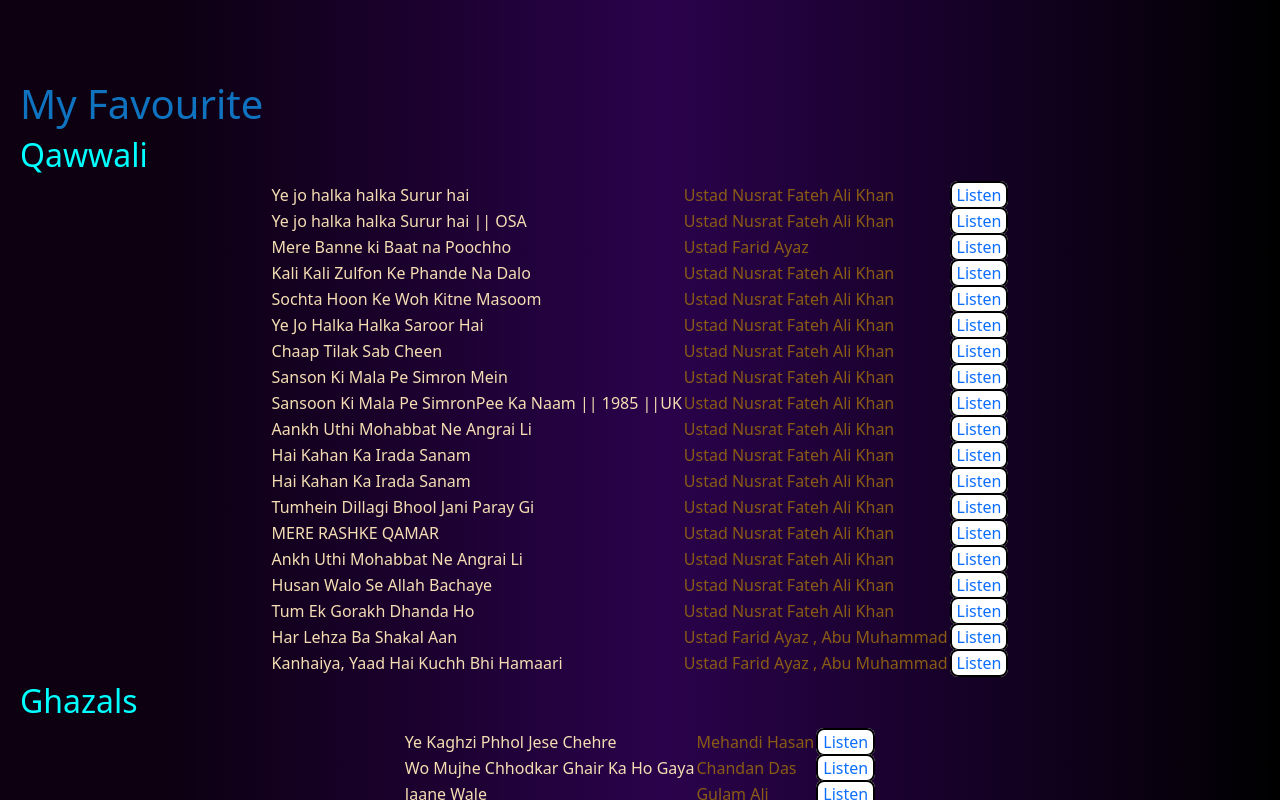
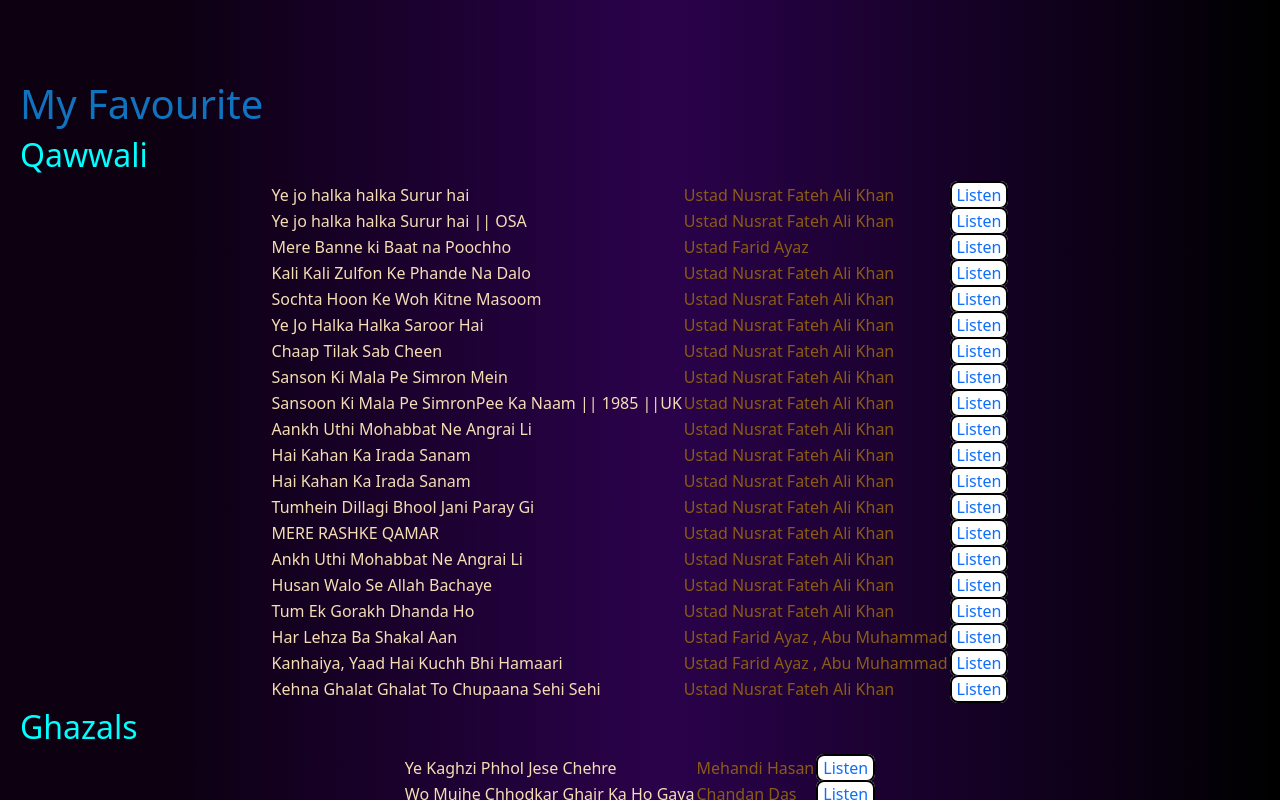
Before and after one commit to kamal-k-rajput/Portfolio, a React (Create React App) app: page /music in a window 1280 px wide. Shown: the top 800 px of the page. Built offline with nearby package versions, Linux system fonts and the light colour scheme; the HTML template or start-up script is replaced by a standard one.

Commit message:
Add new songs

```diff
--- a/src/components/Music/Qawwali.js
+++ b/src/components/Music/Qawwali.js
@@ -148,4 +148,12 @@ export const qawwali = [
     singer: `${SINGER.USTAD_FARID_AYAZ}, ${SINGER.ABU_MUHAMMAD}`,
     tags: [TAGS.KABIR],
   },
+  {
+    link: "https://www.youtube.com/watch?v=q89NdfH-P8Q",
+    title: "Kehna Ghalat Ghalat To Chupaana Sehi Sehi",
+    id: 19,
+    videoCode: "q89NdfH-P8Q",
+    singer: `${SINGER.N_F_A_K}`,
+    tags: [],
+  },
 ];
--- a/src/components/Music/data.js
+++ b/src/components/Music/data.js
@@ -7,11 +7,12 @@ import { maithili } from "./maithili";
 import { punjabi } from "./punjabi";
 import { qawwali } from "./Qawwali";
 import { uncategorised } from "./song";
+import { sufi } from "./sufi";
 
 export const songsdata = [
   { list: qawwali, title: "Qawwali" },
   { list: gazal, title: "Ghazals" },
-  // { list: qawwali, title: "Sufi" },
+  { list: sufi, title: "Sufi" },
   { list: uncategorised, title: "Un Categorised" },
   { list: bhojpuriSongs, title: "Bhojpuri songs" },
   { list: maithili, title: "Maithili songs" },
--- a/src/components/Music/kabir.js
+++ b/src/components/Music/kabir.js
@@ -17,9 +17,25 @@ export const kabir = [
   {
     link: "https://www.youtube.com/watch?v=Ybayv7RvCXg",
     title: "Maula Maula Laakh Pukaare' & 'Bhala Hua Mori Gagri Phooti",
-    id: 19,
+    id: 3,
     videoCode: "Ybayv7RvCXg",
     singer: `${SINGER.USTAD_FARID_AYAZ}, ${SINGER.ABU_MUHAMMAD}`,
     tags: [TAGS.KABIR, TAGS.SUFI],
   },
+  {
+    link: "https://www.youtube.com/watch?v=QQt791hZ6wQ",
+    title: "Khabare Tahaiyure Ishq Sun ",
+    id: 4,
+    videoCode: "Ybayv7RvCXg",
+    singer: `${SINGER.USTAD_FARID_AYAZ}, ${SINGER.ABU_MUHAMMAD}`,
+    tags: [TAGS.KABIR, TAGS.SUFI],
+  },
+  {
+    link: "https://www.youtube.com/watch?v=41mVB-WAh_c",
+    title: "Main Nijaam Se Naina",
+    id: 5,
+    videoCode: "41mVB-WAh_c",
+    singer: `${SINGER.USTAD_FARID_AYAZ}, ${SINGER.ABU_MUHAMMAD}`,
+    tags: [TAGS.KABIR, TAGS.SUFI],
+  },
 ];
--- a/src/components/Music/sufi.js
+++ b/src/components/Music/sufi.js
@@ -1,8 +1,14 @@
+import { SINGER } from "./singers";
+import { TAGS } from "./tags";
+
 export const sufi = [
   {
+    link: "https://www.youtube.com/watch?v=wuxSFZV51W8",
+    title: "Chaap Tilak Sab Chheeni",
     id: 1,
-    link: "",
-    code: "",
-    singer: "",
+    videoCode: "wuxSFZV51W8",
+    singer: `${SINGER.USTAD_FARID_AYAZ}, ${SINGER.ABU_MUHAMMAD}`,
+    tags: [TAGS.KABIR, TAGS.SUFI],
+    writer: "Amir Khushro",
   },
 ];
```
